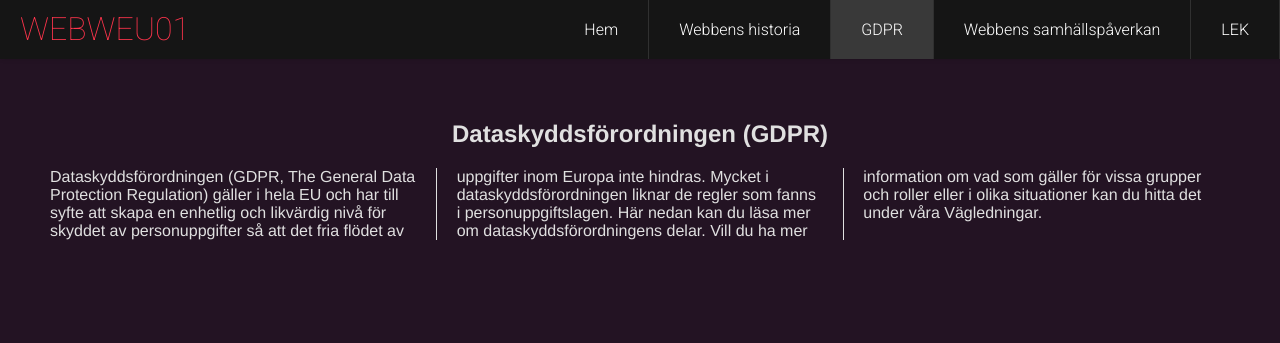
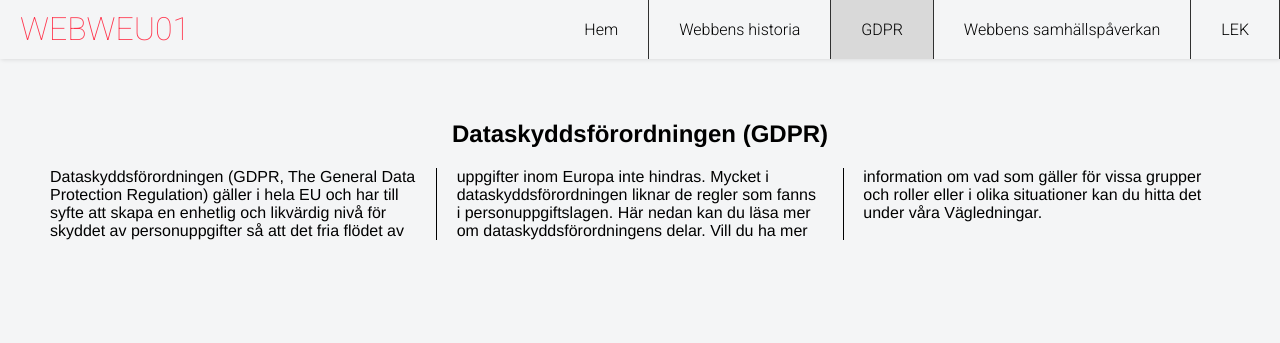
Before and after one commit to LHolmberg/info, a plain HTML site: page Hemsida/gdpr.html in a window 1280 px wide. Drawn offline with Linux system fonts and the light colour scheme.

Commit message:
change of theme

```diff
--- a/Hemsida/gl.js
+++ b/Hemsida/gl.js
@@ -196,7 +196,7 @@
     gl.enable(gl.DEPTH_TEST);
 
 
-    gl.clearColor(0.1372,0.07450,0.1372,1);
+    gl.clearColor(0.9568,0.9607,0.9647,1);
     gl.clearDepth(1.0);
     gl.viewport(0.0, 0.0, canvas.width, canvas.height);
     gl.clear(gl.COLOR_BUFFER_BIT | gl.DEPTH_BUFFER_BIT);
--- a/Hemsida/nav.css
+++ b/Hemsida/nav.css
@@ -1,18 +1,20 @@
 body {
   margin: 0;
   font-family: Helvetica, sans-serif;
-  background-color: #231323;
+  background-color: #f4f5f6;
 }
 
 a {
-  color: #000;
-} article{
+  color: #000000;
+}
+
+article{
   column-count: 3;
   column-gap: 40px;
   column-rule-style: solid;
   column-rule-width: 1px;
   padding: 100px 50px;
-  color : rgb(224, 224, 224);
+  color : #000000;
 
 }
 article h1{
@@ -83,7 +85,7 @@ article h1{
 }
 .grid-container {
   padding:150px 165px;
-  color:#fff;
+  color:#000000;
   font-family: 'Roboto';
   font-weight: 100;
 }
@@ -97,7 +99,7 @@ canvas {
 }
 
 .active {
-  background: rgb(57, 57, 57);
+  background: #d9d9d9;
 }
 
 #my_Canvas {
@@ -105,7 +107,7 @@ canvas {
 }
 
 .header {
-  background-color: #151515;
+  background-color: #f4f5f6;
   box-shadow: 1px 1px 4px 0 rgba(0,0,0,.1);
   position: fixed;
   width: 100%;
@@ -117,20 +119,20 @@ canvas {
   padding: 0;
   list-style: none;
   overflow: hidden;
-  background-color: #151515;
+  background-color: #f4f5f6;
 }
 
 .header li a {
   display: block;
   padding: 20px 20px;
   border-right: 1px solid #303030;
-  color:#fff;
+  color:#000000;
   text-decoration: none;
 }
 
 .header li a:hover,
 .header .menu-btn:hover {
-  background-color:#303030;
+  background-color:#c9c9c9;
 }
 h1 {
   text-align: center;
@@ -172,7 +174,7 @@ p.main {
 }
 
 .header .menu-icon .navicon {
-  background: #fff;
+  background: #000000;
   display: block;
   height: 2px;
   position: relative;
@@ -182,7 +184,7 @@ p.main {
 
 .header .menu-icon .navicon:before,
 .header .menu-icon .navicon:after {
-  background: #fff;
+  background: #000000;
   content: '';
   display: block;
   height: 100%;
```
